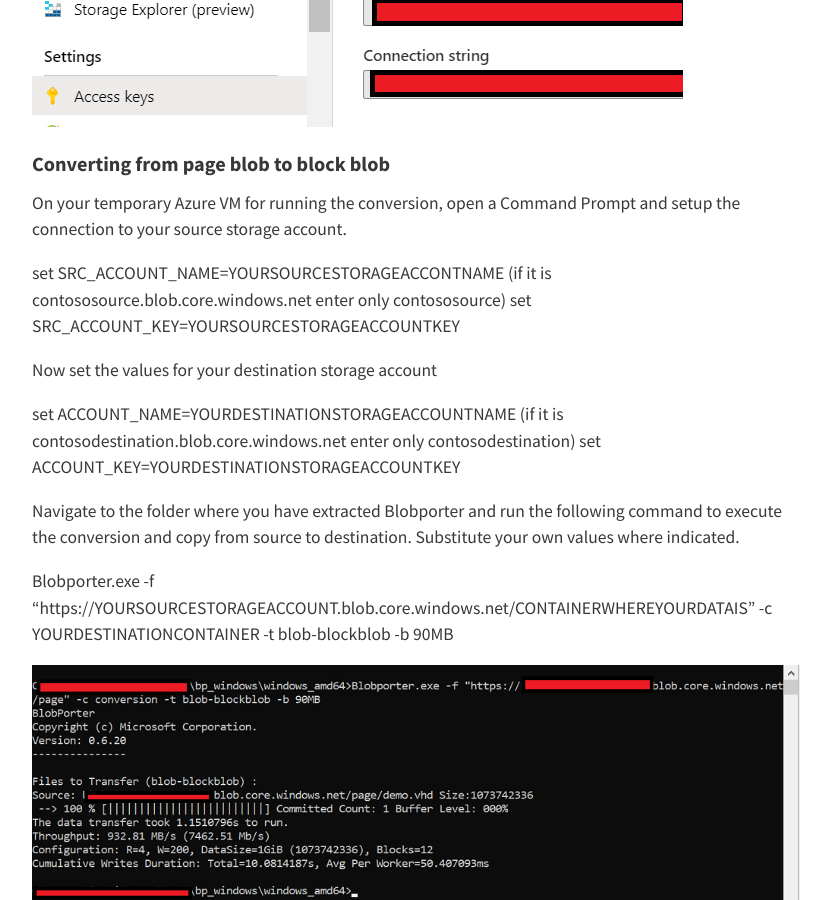
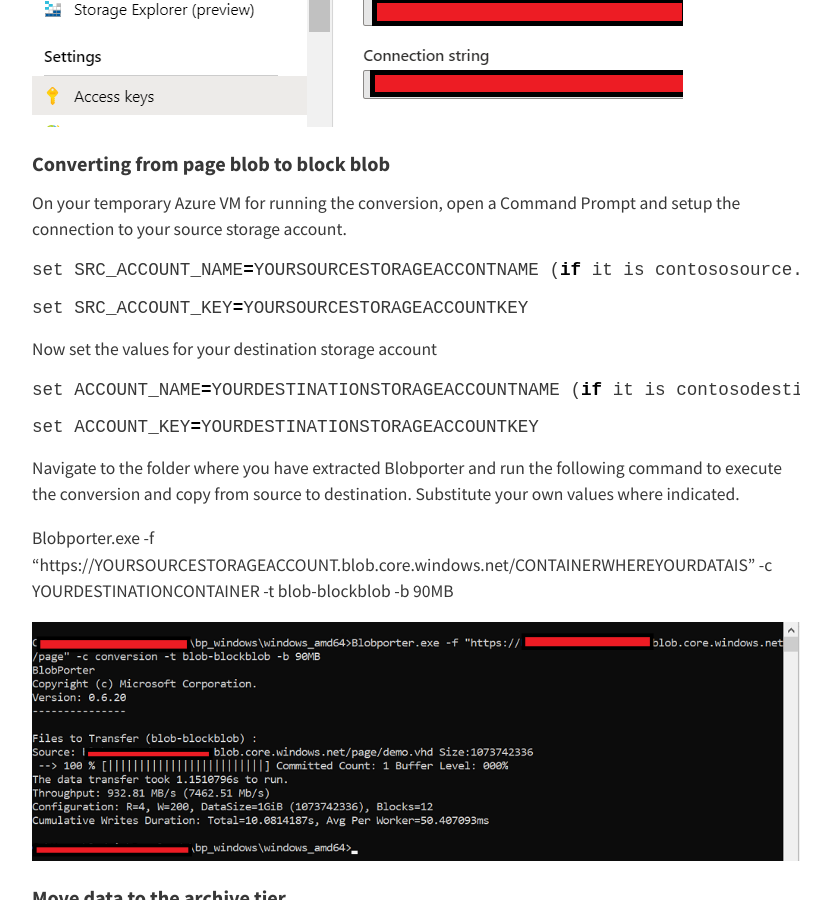
Before and after one commit to rossinthecloud/rossinthecloud.github.io, a Jekyll site: the page built from _posts/2020-04-26-ConvertPageBlobToArchive.md, in a window 1280 px wide and 900 px high, scrolled down 2378 px. Shown: the whole window, without its empty margins (224-1055 px from the left). Built offline with Jekyll 4.4.1, drawn with Linux system fonts in a browser that asks for light colours; nearby versions of some CDN libraries; comment, search, counter and statistics services are not loaded; some of the changed text lies outside the part shown.

Commit message:
Update 2020-04-26-ConvertPageBlobToArchive.md

````diff
--- a/_posts/2020-04-26-ConvertPageBlobToArchive.md
+++ b/_posts/2020-04-26-ConvertPageBlobToArchive.md
@@ -48,13 +48,23 @@
 
 On your temporary Azure VM for running the conversion, open a Command Prompt and setup the connection to your source storage account.
 
+```powershell
 set SRC_ACCOUNT_NAME=YOURSOURCESTORAGEACCONTNAME (if it is contososource.blob.core.windows.net enter only contososource)
+```
+
+```powershell
 set SRC_ACCOUNT_KEY=YOURSOURCESTORAGEACCOUNTKEY
+```
 
 Now set the values for your destination storage account
 
+```powershell
 set ACCOUNT_NAME=YOURDESTINATIONSTORAGEACCOUNTNAME (if it is contosodestination.blob.core.windows.net enter only contosodestination)
+```
+
+```powershell
 set ACCOUNT_KEY=YOURDESTINATIONSTORAGEACCOUNTKEY
+```
 
 Navigate to the folder where you have extracted Blobporter and run the following command to execute the conversion and copy from source to destination. Substitute your own values where indicated.
 
@@ -85,11 +95,21 @@
 
 Set your values for your source and destination storage accounts.
 
+```powershell
 set SRC_ACCOUNT_NAME=YOURSOURCESTORAGEACCONTNAME (if it is contososource.blob.core.windows.net enter only contososource)
+```
+
+```powershell
 set SRC_ACCOUNT_KEY=YOURSOURCESTORAGEACCOUNTKEY
+```
 
+```powershell
 set ACCOUNT_NAME=YOURDESTINATIONSTORAGEACCOUNTNAME (if it is contosodestination.blob.core.windows.net enter only contosodestination)
+```
+
+```powershell
 set ACCOUNT_KEY=YOURDESTINATIONSTORAGEACCOUNTKEY
+```
 
 Run the conversion and copy but this time use the -t option pageblob-blob
 
````
